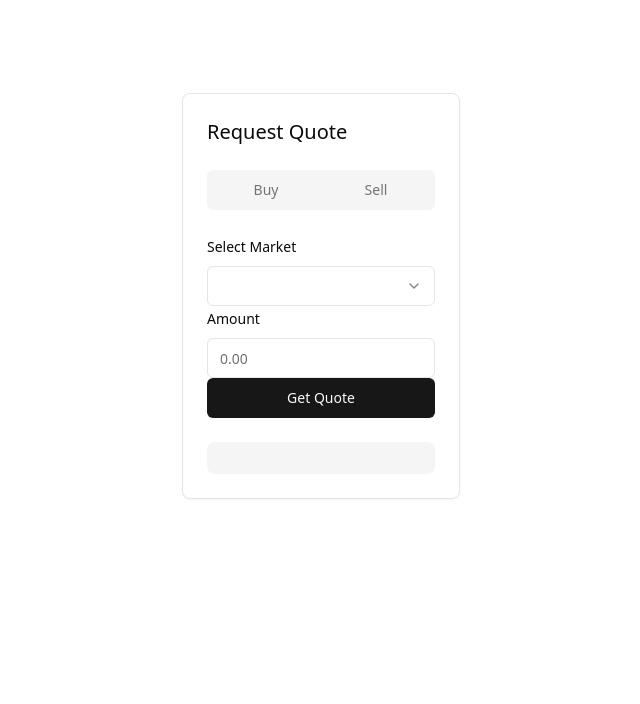
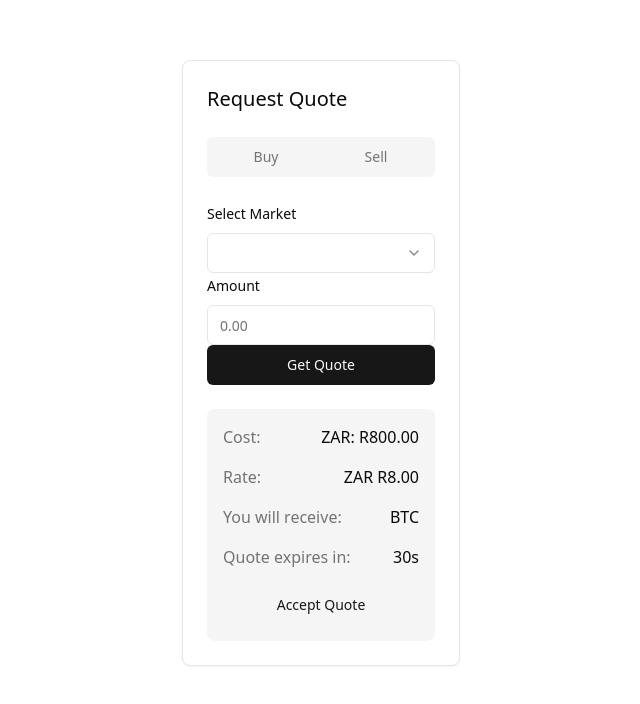
Before and after one commit to TinoMuzambi/OVEXAssessment, a Next.js app: page / in a window 1280 px wide. Shown: the part 104-808 px from the top of the page, without its empty margins (319-959 px from the left). Built offline with nearby package versions, Linux system fonts and the light colour scheme.

Commit message:
Adds quote content.

```diff
--- a/components/Quote.tsx
+++ b/components/Quote.tsx
@@ -1,7 +1,32 @@
+import { Button } from "./ui/button";
+
 const Quote: React.FC = () => {
 
     return (
-        <div className="mt-6 space-y-4 p-4 bg-muted rounded-lg"></div>
+        <div className="mt-6 space-y-4 p-4 bg-muted rounded-lg">
+            <div className="flex justify-between">
+                <span className="text-muted-foreground">Cost:</span>
+                <span className="font-medium">
+                    ZAR: R800.00
+                </span>
+            </div>
+            <div className="flex justify-between">
+                <span className="text-muted-foreground">Rate:</span>
+                <span className="font-medium">ZAR R8.00</span>
+            </div>
+            <div className="flex justify-between">
+                <span className="text-muted-foreground">You will receive:</span>
+                <span className="font-medium"> BTC</span>
+            </div>
+            <div className="flex justify-between">
+                <span className="text-muted-foreground">Quote expires in:</span>
+                <span className="font-medium">30s</span>
+            </div>
+
+            <Button className="w-full" variant="secondary">
+                Accept Quote
+            </Button>
+        </div>
     )
 
 }
```
